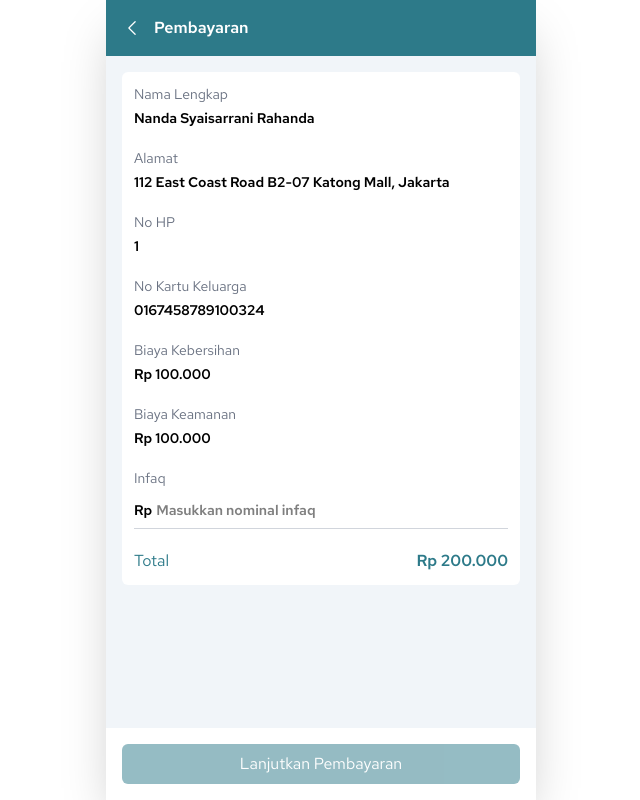
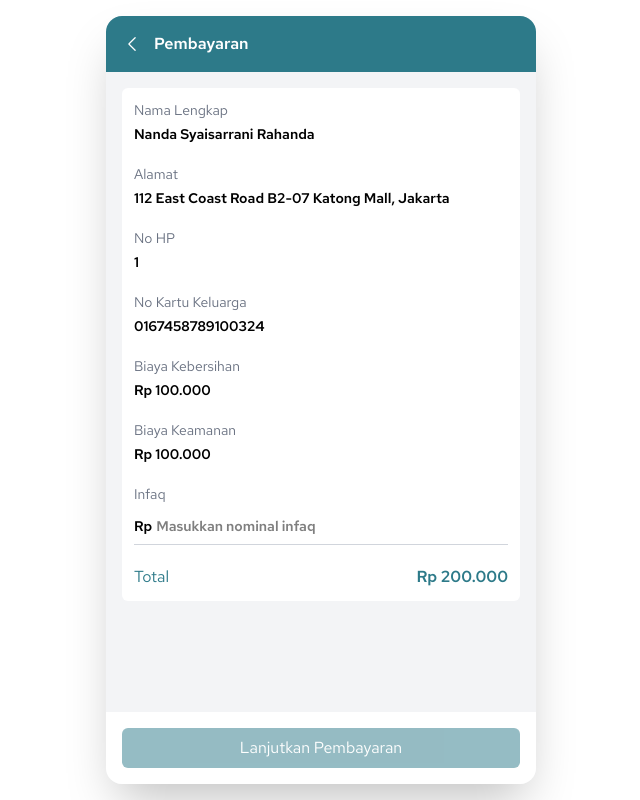
Before and after one commit to wamandaka/dashboard-iuran-warga, a React (Vite) app: page /checkout/1 in a window 1280 px wide. Shown: the whole page, without its empty margins (319-959 px from the left). Built offline with nearby package versions, Linux system fonts and the light colour scheme.

Commit message:
refactor Checkout component layout and integrate PageContainer for improved structure

```diff
--- a/src/pages/Checkout/index.tsx
+++ b/src/pages/Checkout/index.tsx
@@ -1,6 +1,7 @@
 import { useState } from "react";
 import { HiChevronLeft } from "react-icons/hi2";
 import { Link, useNavigate, useParams } from "react-router-dom";
+import PageContainer from "../../components/PageContainer";
 
 const Checkout = () => {
   const [infaq, setInfaq] = useState("");
@@ -14,19 +15,23 @@ const Checkout = () => {
   };
 
   return (
-    <div className="w-full h-screen">
-      <div className="flex flex-col min-h-[800px] max-w-[430px] mx-auto bg-slate-100 pb-32 md:shadow-2xl relative">
-        <div className="w-full bg-primary text-white p-4 flex items-center gap-3">
+    <>
+      <div className="w-full h-screen md:flex md:justify-center md:items-center">
+        <PageContainer variant="bg-gray-100">
+          <div className="flex flex-col w-full md:w-[430px]">
+            <div className="w-full bg-primary text-white p-4 flex items-center gap-3 md:rounded-t-2xl">
               <Link to={"/"}>
                 <HiChevronLeft size={20} />
               </Link>
               <p className="font-semibold">Pembayaran</p>
             </div>
-        <div className="pt-4 px-4">
+            <div className="pt-4 px-4 w-full ">
               <div className="bg-white w-full p-3 flex flex-col gap-5 rounded-md">
                 <div className="flex flex-col">
                   <p className="text-gray-500 text-sm mb-1">Nama Lengkap</p>
-              <p className="font-semibold text-sm">Nanda Syaisarrani Rahanda</p>
+                  <p className="font-semibold text-sm">
+                    Nanda Syaisarrani Rahanda
+                  </p>
                 </div>
                 <div className="flex flex-col">
                   <p className="text-gray-500 text-sm mb-1">Alamat</p>
@@ -39,7 +44,9 @@ const Checkout = () => {
                   <p className="font-semibold text-sm">{nohp}</p>
                 </div>
                 <div className="flex flex-col">
-              <p className="text-gray-500 text-sm mb-1">No Kartu Keluarga</p>
+                  <p className="text-gray-500 text-sm mb-1">
+                    No Kartu Keluarga
+                  </p>
                   <p className="font-semibold text-sm">0167458789100324</p>
                 </div>
                 <div className="flex flex-col">
@@ -70,7 +77,7 @@ const Checkout = () => {
               </div>
             </div>
 
-        <div className="w-full bg-white p-4 absolute bottom-0">
+            <div className="w-full bg-white p-4 absolute bottom-0 md:rounded-b-2xl">
               <button
                 disabled={infaq === "" ? true : false}
                 onClick={handleCheckout}
@@ -84,7 +91,9 @@ const Checkout = () => {
               </button>
             </div>
           </div>
+        </PageContainer>
       </div>
+    </>
   );
 };
 
```
Lines whose indentation alone changed are shown as unchanged.
